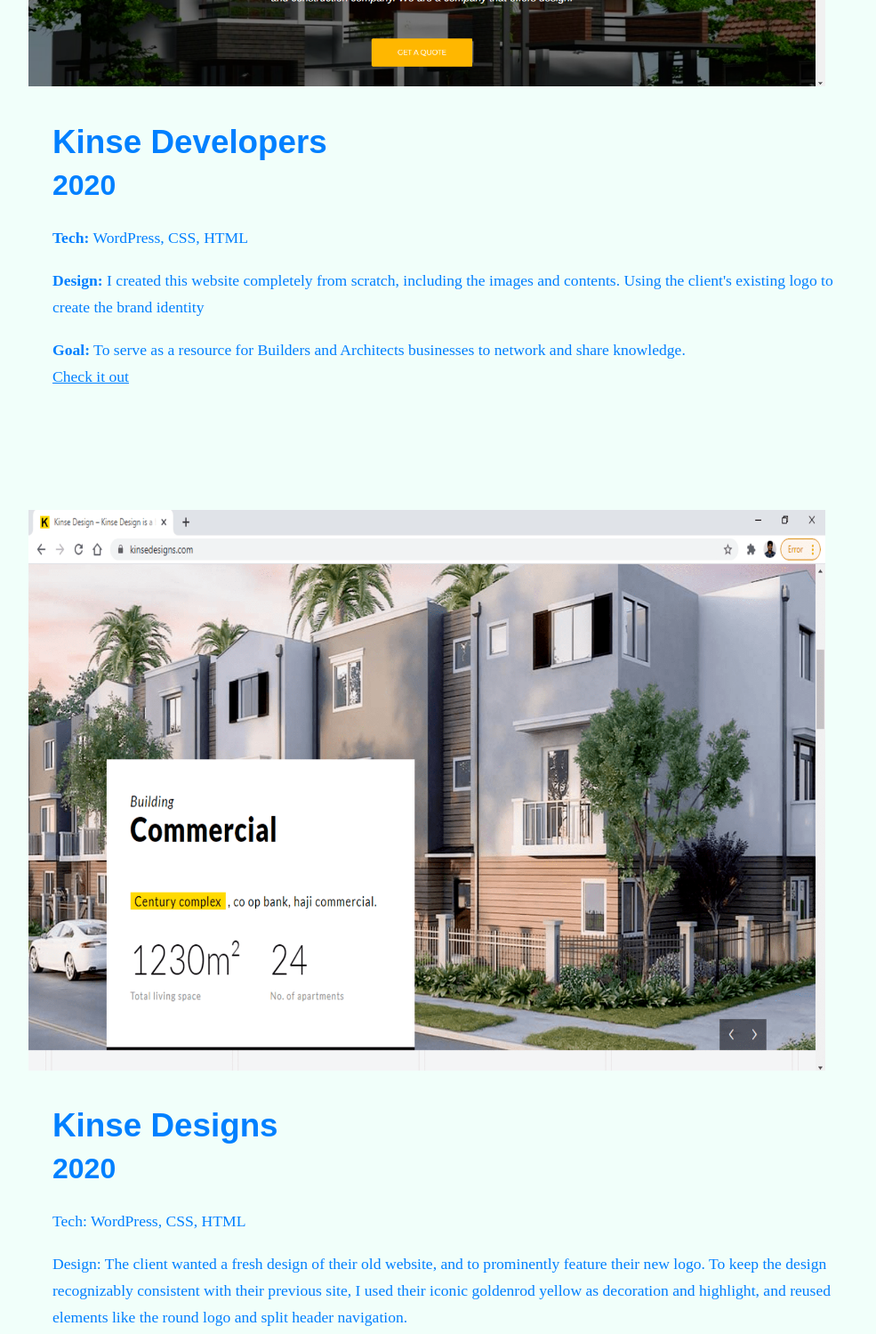
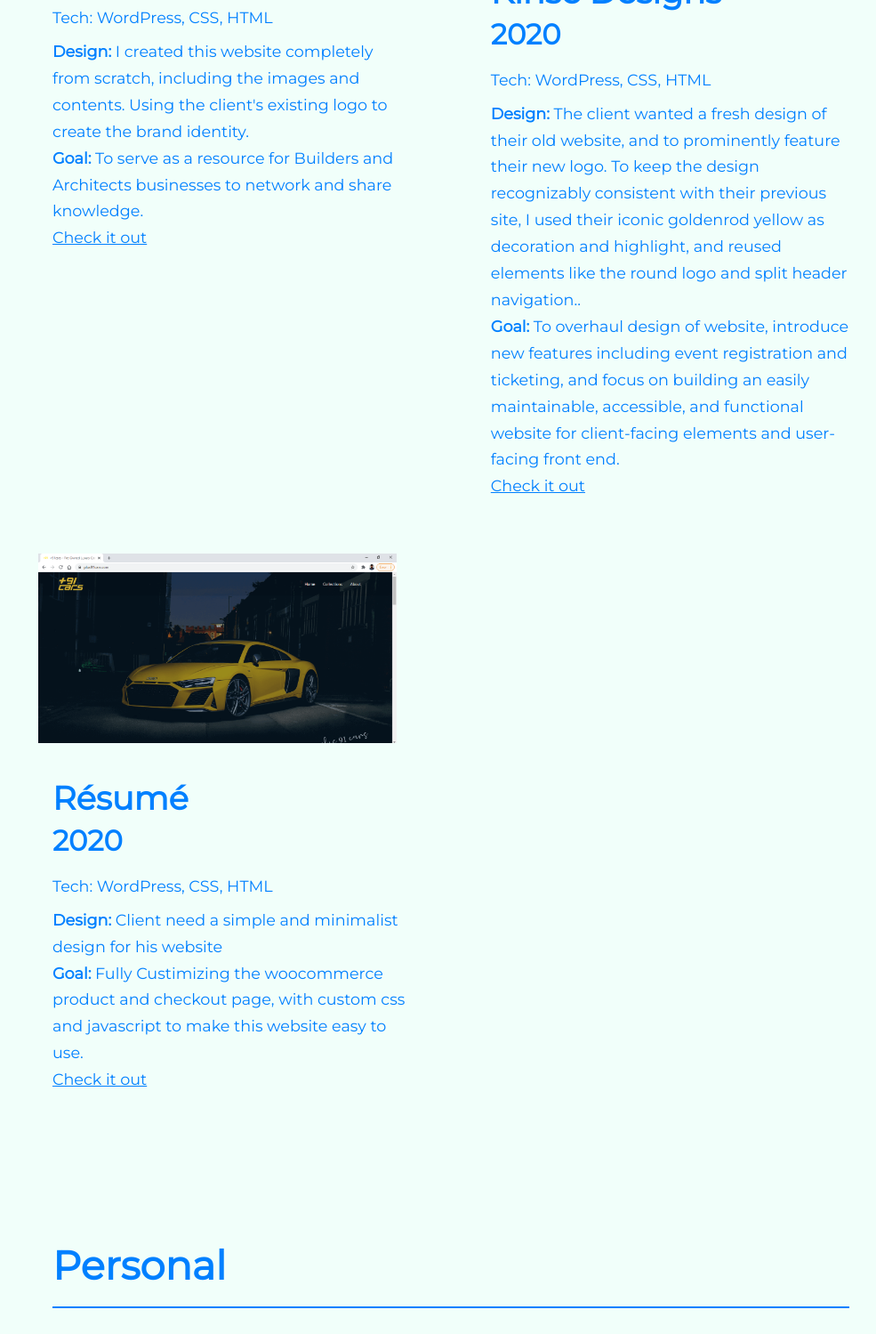
Before and after one commit to baburajr/portfolio, a plain HTML site: page pages/projects.html in a window 1280 px wide. Shown: the part 927-2426 px from the top of the page at 89% size, without its empty margins (133-1118 px from the left). Drawn offline with Linux system fonts and the light colour scheme.

Commit message:
updated project page

```diff
--- a/pages/projects.html
+++ b/pages/projects.html
@@ -9,8 +9,8 @@
   <link rel="stylesheet" href="../css/normalize.css">
   <link rel="stylesheet" href="../css/styles.css">
   <!-- Fonts -->
-  <link href="https://fonts.googleapis.com/css?family=Playfair+Display&display=swap" rel="stylesheet">
-  <link href="https://fonts.googleapis.com/css?family=Quicksand&display=swap" rel="stylesheet">
+  <link href="https://fonts.googleapis.com/css2?family=Montserrat&display=swap" rel="stylesheet">
+  <link href="https://fonts.googleapis.com/css2?family=Montserrat:wght@300;400&display=swap" rel="stylesheet">
   <!-- Favicon -->
   <link rel="apple-touch-icon" sizes="180x180" href="../img/favicon/apple-touch-icon.png">
   <link rel="icon" type="image/png" sizes="32x32" href="../img/favicon/favicon-32x32.png">
@@ -29,8 +29,8 @@
       <ul class="nav__menu">
         <li class="nav__menu-item"><a href="../index.html">Home</a></li>
         <li class="nav__menu-item"><a href="#">Projects</a></li>
-        <!-- <li class="nav__menu-item"><a href="volunteer.html">Blog</a></li> -->
-        <li class="nav__menu-item"><a href="contact.html">Contact</a></li>
+        <li class="nav__menu-item"><a href="pages/services.html">Services</a></li>
+        <li class="nav__menu-item"><a href="pages/contact.html">Contact</a></li>
       </ul>
     </section>
   </nav>
@@ -41,39 +41,41 @@
   </header>
 
   <main class="l-main__experience">
-    <div class="work__professional">
-      <h2 class="main__work">Professional</h2>
-
-      <section class="work__professional-item">
-        <img class="professional__img" src="../img/screenshot/kinse.png" alt="">
+      <div class="work__personal">
+        <h2 class="main__work personal">Professional</h2>
+        <div class="work__personal-items">
+          <section class="work__personal-item">
+            <img class="personal__img codepen" src="../img/screenshot/kinse.png" alt="">
             <h3 class="work__title">Kinse Developers</h3>
             <h4 class="work__year">2020</h4>
-        <p class="work__tech-stack"><strong>Tech:</strong> WordPress, CSS, HTML</p>
-        <p class="work__design"><strong>Design:</strong> I created this website completely from scratch, including the images and contents. Using the client's existing logo to create the brand identity</p>
+            <p class="work__tech-stack">Tech: WordPress, CSS, HTML</p>
+            <p class="work__goal"><strong>Design:</strong> I created this website completely from scratch, including the images and contents. Using the client's existing logo to create the brand identity.</p>
             <p class="work__goal"><strong>Goal:</strong> To serve as a resource for Builders and Architects businesses to network and share knowledge.</p>
             <p class="work__link"><a href="https://kinsedevelopers.com" target="_blank" rel="noopener noreferrer">Check it out</a></p>
           </section>
 
-      <section class="work__professional-item">
-        <img class="professional__img" src="../img/screenshot/designs.png" alt="">
+          <section class="work__personal-item codepen">
+            <img class="personal__img" src="../img/screenshot/designs.png" alt="">
             <h3 class="work__title">Kinse Designs</h3>
             <h4 class="work__year">2020</h4>
             <p class="work__tech-stack">Tech: WordPress, CSS, HTML</p>
-        <p class="work__design">Design: The client wanted a fresh design of their old website, and to prominently feature their new logo. To keep the design recognizably consistent with their previous site, I used their iconic goldenrod yellow as decoration and highlight, and reused elements like the round logo and split header navigation.</p>
-        <p class="work__goal">Goal: To overhaul design of website, introduce new features including event registration and ticketing, and focus on building an easily maintainable, accessible, and functional website for client-facing elements and user-facing front end.</p>
+            <p class="work__goal"><strong>Design:</strong> The client wanted a fresh design of their old website, and to prominently feature their new logo. To keep the design recognizably consistent with their previous site, I used their iconic goldenrod yellow as decoration and highlight, and reused elements like the round logo and split header navigation..</p>
+            <p class="work__goal"><strong>Goal:</strong> To overhaul design of website, introduce new features including event registration and ticketing, and focus on building an easily maintainable, accessible, and functional website for client-facing elements and user-facing front end.</p>
             <p class="work__link"><a href="https://kinsedesigns.com" target="_blank" rel="noopener noreferrer">Check it out</a></p>
           </section>
 
-      <section class="work__professional-item">
-        <img class="professional__img" src="../img/screenshot/plus91cars.png" alt="">
-        <h3 class="work__title">Plus 91 Cars</h3>
-        <h4 class="work__year">2020</h4>
+          <section class="work__personal-item">
+            <img class="personal__img" src="../img/screenshot/plus91cars.png" alt="">
+            <h3 class="work__title">R&eacute;sum&eacute;</h3>
+            <h4 class="work__year">2020 </h4>
             <p class="work__tech-stack">Tech: WordPress, CSS, HTML</p>
-        <p class="work__design">Design: Client need a simple and minimalist design for his website</p>
-        <p class="work__goal">Goal: Fully Custimizing the woocommerce product and checkout page, with custom css and javascript to make this website easy to use</p>
-        <p class="work__link"><a href="https://plus91cars.com" target="_blank" rel="noopener noreferrer">Check it out</a></p>
+            <p class="work__goal"><strong>Design:</strong> Client need a simple and minimalist design for his website</p>
+            <p class="work__goal"><strong>Goal:</strong> Fully Custimizing the woocommerce product and checkout page, with custom css and javascript to make this website easy to use.</p>
+            <p class="work__link"><a href="https://kinsedesigns.com" target="_blank" rel="noopener noreferrer">Check it out</a></p>
           </section>
+
         </div>
+
 
     <div class="work__personal">
       <h2 class="main__work personal">Personal</h2>
@@ -108,28 +110,6 @@
           <!-- <p class="work__link"><a href="https://knpfletcher.github.io/Resume" target="_blank" rel="noopener noreferrer">Check it out</a></p> -->
           <p class="work__code"><a href="https://github.com/baburajr/resume" target="_blank" rel="noopener noreferrer">Look at the code</a></p>
         </section>
-
-        <!-- <section class="work__personal-item">
-          <img class="personal__img" src="../img/screenshot/paris.png" alt="">
-          <h3 class="work__title">Paris</h3>
-          <h4 class="work__year">2018</h4>
-          <p class="work__tech-stack">Tech: HTML, CSS</p>
-          <p class="work__design">Design: This small website is built to be very image-driven in order to encourage the user to explore the site and the city.</p>
-          <p class="work__goal">Goal: To build a fun little guide to the City of Lights, focusing on accessibility, responsiveness, and utilizing floats.</p>
-          <!-- <p class="work__link"><a href="https://knpfletcher.github.io/Paris" target="_blank" rel="noopener noreferrer">Check it out</a></p> -->
-          <!-- <p class="work__code"><a href="https://github.com/knpFletcher/Paris" target="_blank" rel="noopener noreferrer">Look at the code</a></p> -->
-        <!-- </section> -->
-
-        <!-- <section class="work__personal-item"> -->
-          <!-- <img class="personal__img" src="../img/screenshot/intro.png" alt="">
-          <h3 class="work__title">Intro (previous iteration of my portfolio)</h3>
-          <h4 class="work__year">2018</h4>
-          <p class="work__tech-stack">Tech: HTML, CSS</p>
-          <p class="work__design">Design: This site was meant to serve as a statement (now artifact) of myself and my skills through bold colors and simple repeating shapes.</p>
-          <p class="work__goal">Goal: To serve as a brief introduction to my background and skillset, and experiment with HTML and CSS techniques.</p>
-          <!-- <p class="work__link"><a href="https://knpfletcher.github.io/Intro" target="_blank" rel="noopener noreferrer">Check it out</a></p> -->
-          <!-- <p class="work__code"><a href="https://github.com/knpFletcher/Intro" target="_blank" rel="noopener noreferrer">Look at the code</a></p> -->
-        <!-- </section> -->
       </div>
     </div>
 
```
Lines whose indentation alone changed are shown as unchanged.
